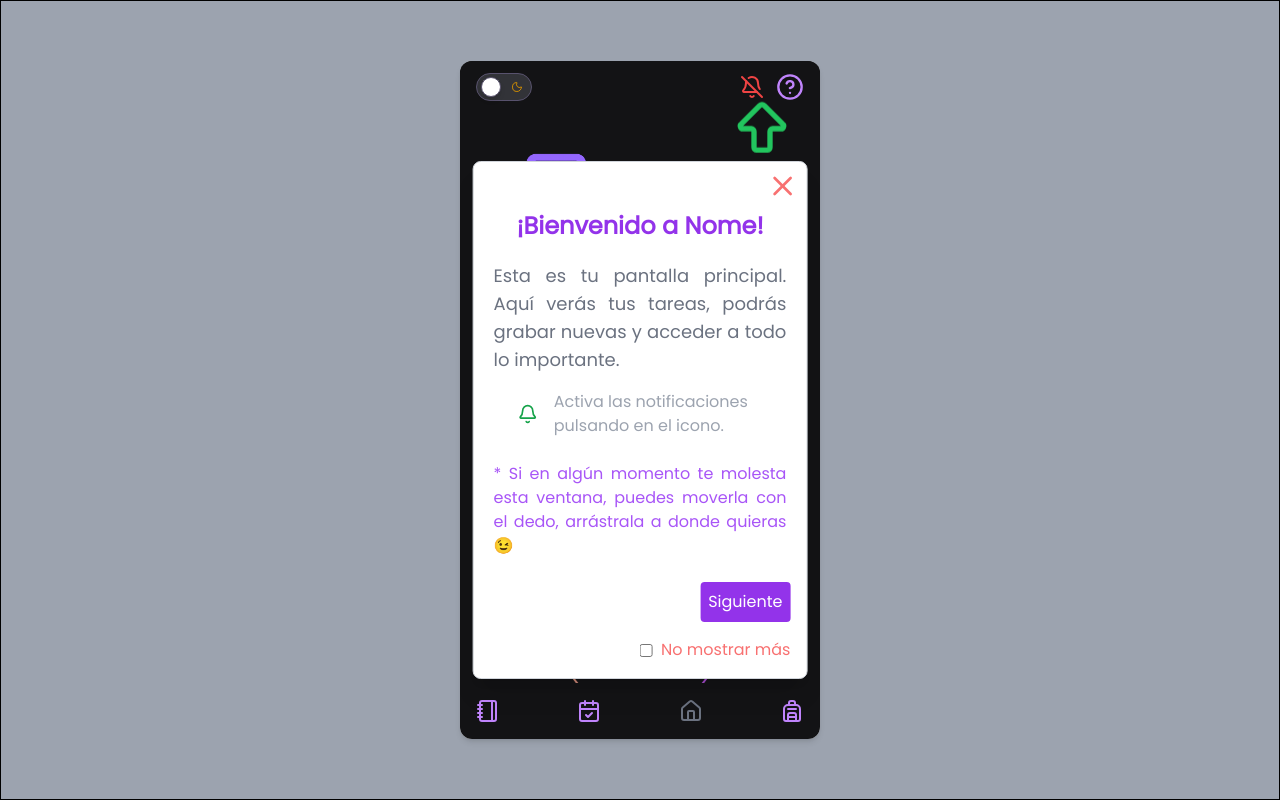
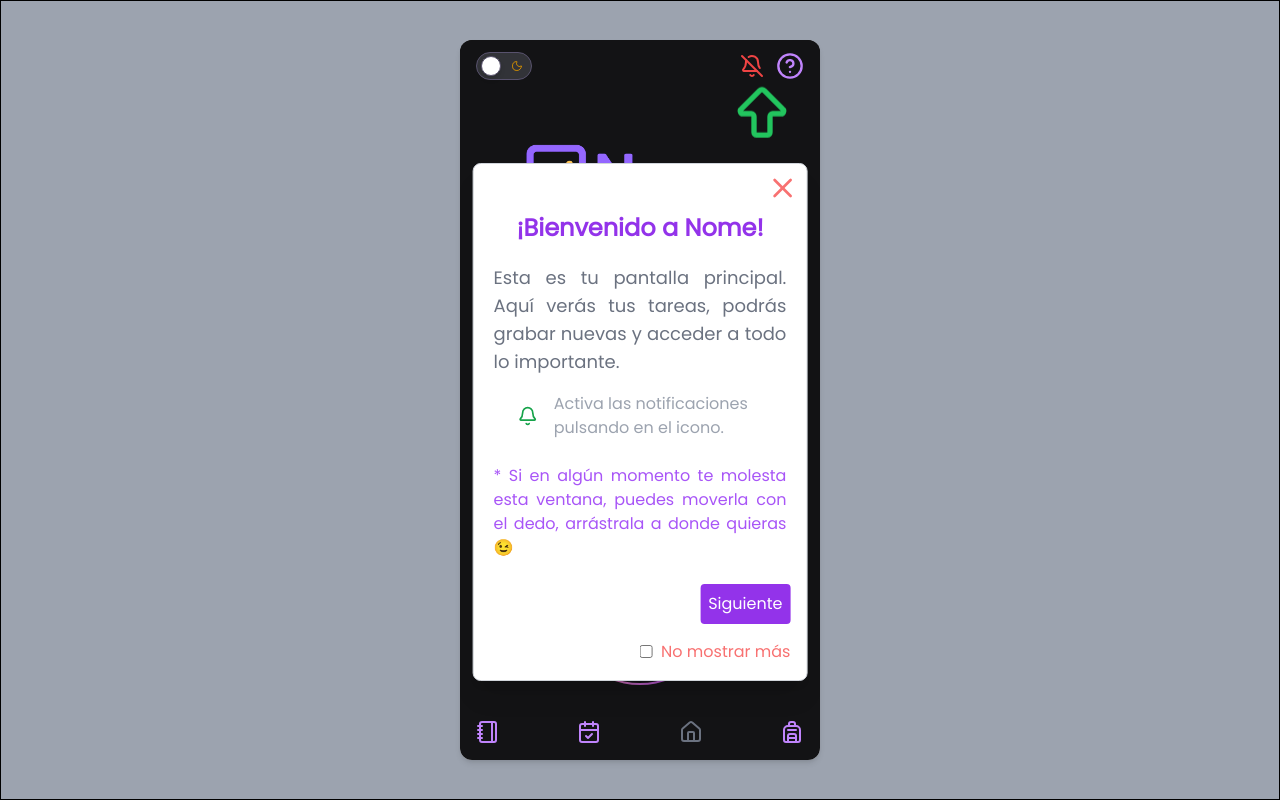
Before and after one commit to cuyssi/Nome, a React (Vite) app in the folder frontend/: page / in a window 1280 px wide. Built offline with nearby package versions, Linux system fonts and the light colour scheme; no server answers.

Commit message:
style: adjust web view

```diff
--- a/frontend/src/App.jsx
+++ b/frontend/src/App.jsx
@@ -49,7 +49,7 @@
                 className={clsx(
                     "relative",
                     "w-full h-full bg-white flex flex-col",
-                    "sm:max-w-[360px] sm:h-[85%] sm:rounded-xl sm:shadow-md sm:overflow-hidden"
+                    "sm:max-w-[360px] sm:max-h-[720px] sm:rounded-xl sm:shadow-md sm:overflow-hidden"
                 )}
             >
                 <main className="bg-bg flex-1 overflow-y-auto border border-none">
--- a/frontend/src/components/commons/Wellcome.jsx
+++ b/frontend/src/components/commons/Wellcome.jsx
@@ -11,7 +11,7 @@
 
 const Welcome = () => {
     return (
-        <div className="flex w-full h-auto justify-center items-center mt-7 mb-3">
+        <div className="flex w-full h-auto justify-center items-center mt-10">
             <div className="flex flex-col w-full justify-center items-center px-4">
                 <NotificationToggle />
                 <img src={logo_nome} className="w-[90%] mt-10" />
--- a/frontend/src/components/task/Task_count.jsx
+++ b/frontend/src/components/task/Task_count.jsx
@@ -29,7 +29,7 @@
     const totalTodayCount = todayTasks.length;
 
     return (
-        <div className="flex w-full h-auto justify-center items-center mt-10 mb-4">
+        <div className="flex w-full h-auto justify-center items-center mt-12">
             <div className="w-full">
                 <div className="flex flex-col w-full">
                     <div className="flex w-full justify-between">
```
